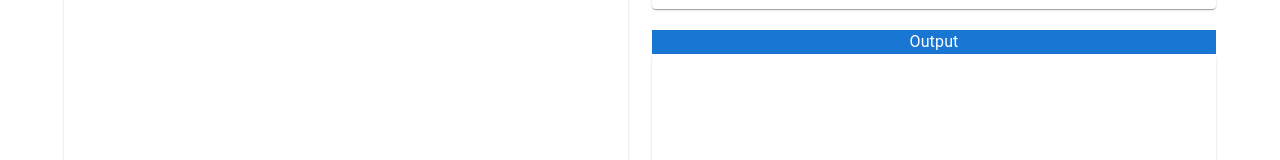
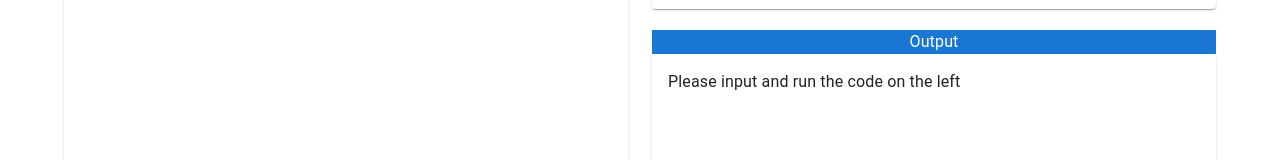
Before and after one commit to soniazzz/CS4215Project, a React (Create React App) app: page / in a window 1280 px wide. Shown: the part 443-603 px from the top of the page. Built offline with nearby package versions, Linux system fonts and the light colour scheme.

Commit message:
Clean the useless comments and add error messages and alert

```diff
--- a/src/ASTMapper.js
+++ b/src/ASTMapper.js
@@ -1,5 +1,4 @@
 function ASTmapper(jsonString) {
-  // debugger
   const arr = JSON.parse(jsonString).Decls
   // const temp = arr.slice(1, arr.length - 1) //extract import and main
   let temp
@@ -14,21 +13,11 @@ function ASTmapper(jsonString) {
     mainStmts = lastNode.Body.List
   }
   const jsonToBeOrganized = temp.concat(mainStmts)
-  // console.log('full')
-  // console.log(arr)
-  // console.log('first')
-  // console.log(temp)
-  // console.log('last')
-  // console.log(lastNode)
   console.log('jsonTobeOrganized')
   console.log(jsonToBeOrganized)
   function mapNode(node) {
-    console.log("Next Node To Organize")
-    console.log(node)
     if (!node) return null
-    // debugger
     switch (node.NodeType) {
-      //debug
       case 'FuncDecl':
         let prms = []
         for (let i = 0; i < node.Type.Params.List.length; i++) {
@@ -62,17 +51,13 @@ function ASTmapper(jsonString) {
           }
         }
       case 'CallExpr':
-        //debug
-        // console.log(node)
         if (node.Fun.Name == 'make' && node.Args[0].NodeType === 'ChanType') {
-          console.log('make channel')
-          console.log(node)
-          let buffer=1;
-          if (node.Args.length>1){
+          let buffer = 1
+          if (node.Args.length > 1) {
             buffer = node.Args[1].Value
           }
           return {
-            tag:'makechannel',
+            tag: 'makechannel',
           }
         }
         if (node.Fun.NodeType == 'SelectorExpr' && node.Fun.Sel.Name == 'Add') {
@@ -372,7 +357,6 @@ function ASTmapper(jsonString) {
               stmts: [mapNode(node.Call)],
             },
           },
-          // waitgroup:registered_WaitGroup
         }
       case 'SendStmt':
         return {
@@ -387,11 +371,10 @@ function ASTmapper(jsonString) {
           return mapNode(node.X)
         }
         if (node.Op == '<-') {
-          console.log("channel")
-          console.log(node.X)
           return {
-            tag:'receive',
-            chan:node.X.Name}
+            tag: 'receive',
+            chan: node.X.Name,
+          }
         }
     }
   }
--- a/src/App.js
+++ b/src/App.js
@@ -13,7 +13,7 @@ import ASTMapper from './ASTMapper'
 
 function App() {
   const [currentCode, setCurrentCode] = useState('')
-  const [executedCode, setExectuedCode] = useState('')
+  const [executedCode, setExectuedCode] = useState('Please input and run the code on the left')
   const [jsonAST, setJsonAST] = useState('')
 
   function handleEditorChange(value) {
@@ -22,7 +22,7 @@ function App() {
 
   function handleClear() {
     setCurrentCode('')
-    setExectuedCode('')
+    setExectuedCode('Please input the codes on the left')
     setJsonAST('')
   }
 
@@ -41,13 +41,7 @@ function App() {
       const parsed_json_string = await parse(inputCodes)
       const newJsonAST = ASTMapper(parsed_json_string)
       setJsonAST(newJsonAST) // Update the state for the next render
-
-      // Cut connection to backend VM until VM is finished
       const result = await sendASTandExecute(newJsonAST)
-      // // Use the new AST immediately
-      // //Fake
-      // const result = newJsonAST
-
       return result
     } catch (error) {
       handleClear()
@@ -78,6 +72,7 @@ function App() {
   }
 
   const safeParseJSON = (jsonString) => {
+    console.log(jsonString)
     if (jsonString == '' || jsonString == {}) {
       return ''
     } else {
@@ -102,21 +97,30 @@ function App() {
         return data.reply
       } else {
         console.error('Server error:', data.reply)
-        return 'error hereeeeeee'
+        return 'error'
       }
     } catch (error) {
       console.error('Network error:', error)
-      return 'error herrrrrre'
+      return 'error'
     }
   }
   function formatExecutedCode(executedCode) {
-    if (typeof(executedCode)=='object' ){
+    console.log(executedCode)
+    if (typeof executedCode == 'object') {
+      if (executedCode.length == 0) {
+        return 'Nothing need to be printed out. Consider to use fmt.Println'
+      }
       return executedCode.map((line, index) => (
         <React.Fragment key={index}>
           {line.join(' ')}
           {index < executedCode.length - 1 && <br />}
         </React.Fragment>
       ))
+    }
+    if (executedCode == []) {
+      return 'Nothing need to be printed out. Consider to use fmt.Println'
+    } else {
+      console.log(executedCode)
     }
     return executedCode
   }
```
Also changed, not shown: 1 other file (tests, documents, lock files or other folders).
